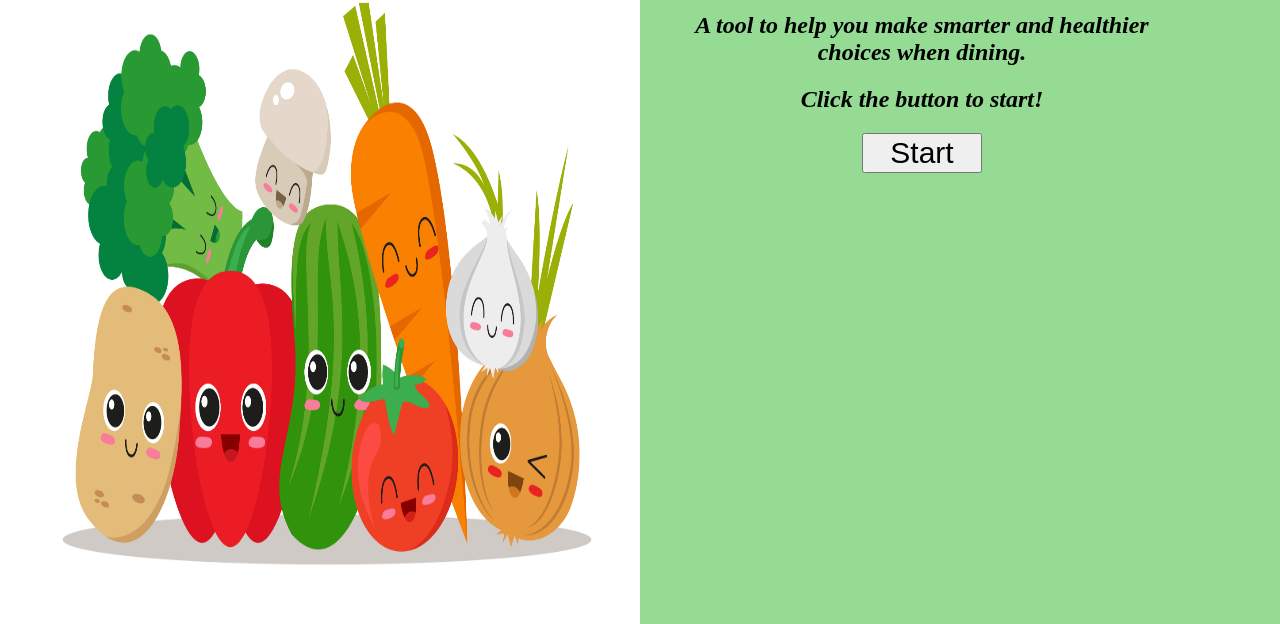
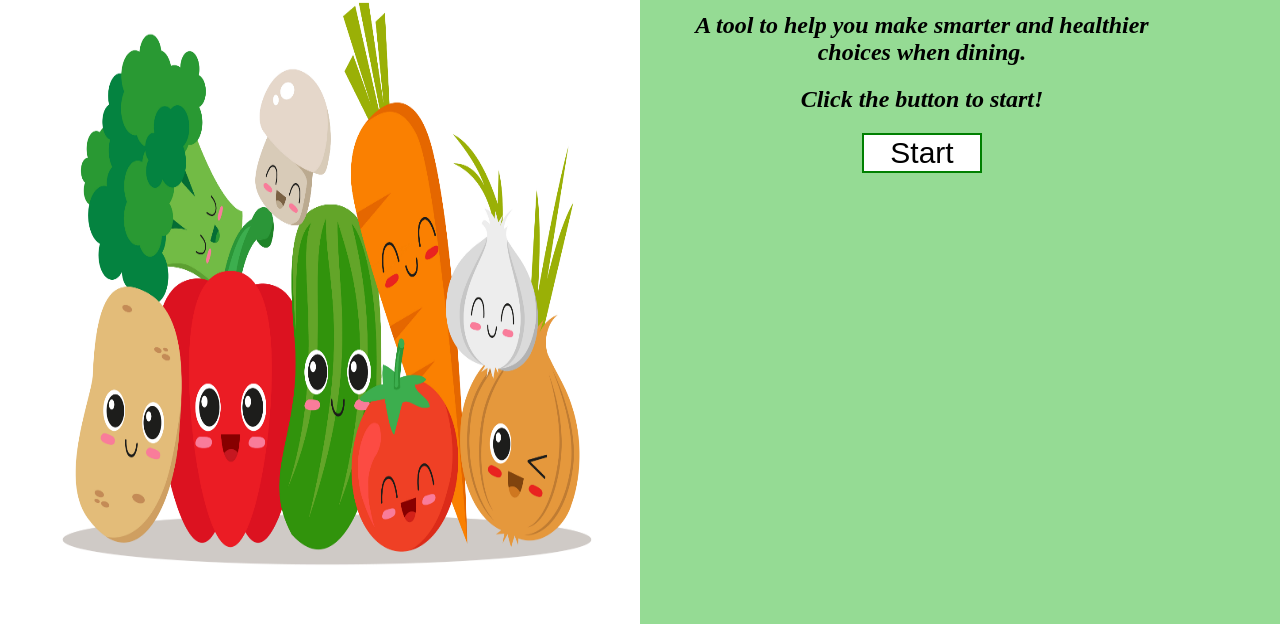
Before and after one commit to Melvingitb/Nutriversity, a website: page index.html in a window 1280 px wide. Shown: the part 176-800 px from the top of the page. Drawn offline with Linux system fonts and the light colour scheme.

Commit message:
jk homepage button is hoverable!!!! :D

```diff
--- a/css/homepage.css
+++ b/css/homepage.css
@@ -17,9 +17,17 @@ body{
     padding: 100px;
 }
 
-#start{
+.start{
     width: 120px;
     height: 40px;
     text-align: center;
     font-size: 30px;
+    border: 2px solid green;
+    background-color: white;
+    color: black;
 }
+
+.start:hover{
+    background-color: green;
+    color: white;
+}
--- a/index.html
+++ b/index.html
@@ -11,7 +11,7 @@
         <h1>Welcome to Nutriversity</h1>
         <h2><i>A tool to help you make smarter and healthier choices when dining.</i></h2>
         <h2><i>Click the button to start!</i></h2>
-        <button id="start" onclick="window.location.href = 'page.html'">Start</button>
+        <button class="start" onclick="window.location.href = 'page.html'">Start</button>
     </div>
 </body>
 </html>
```
